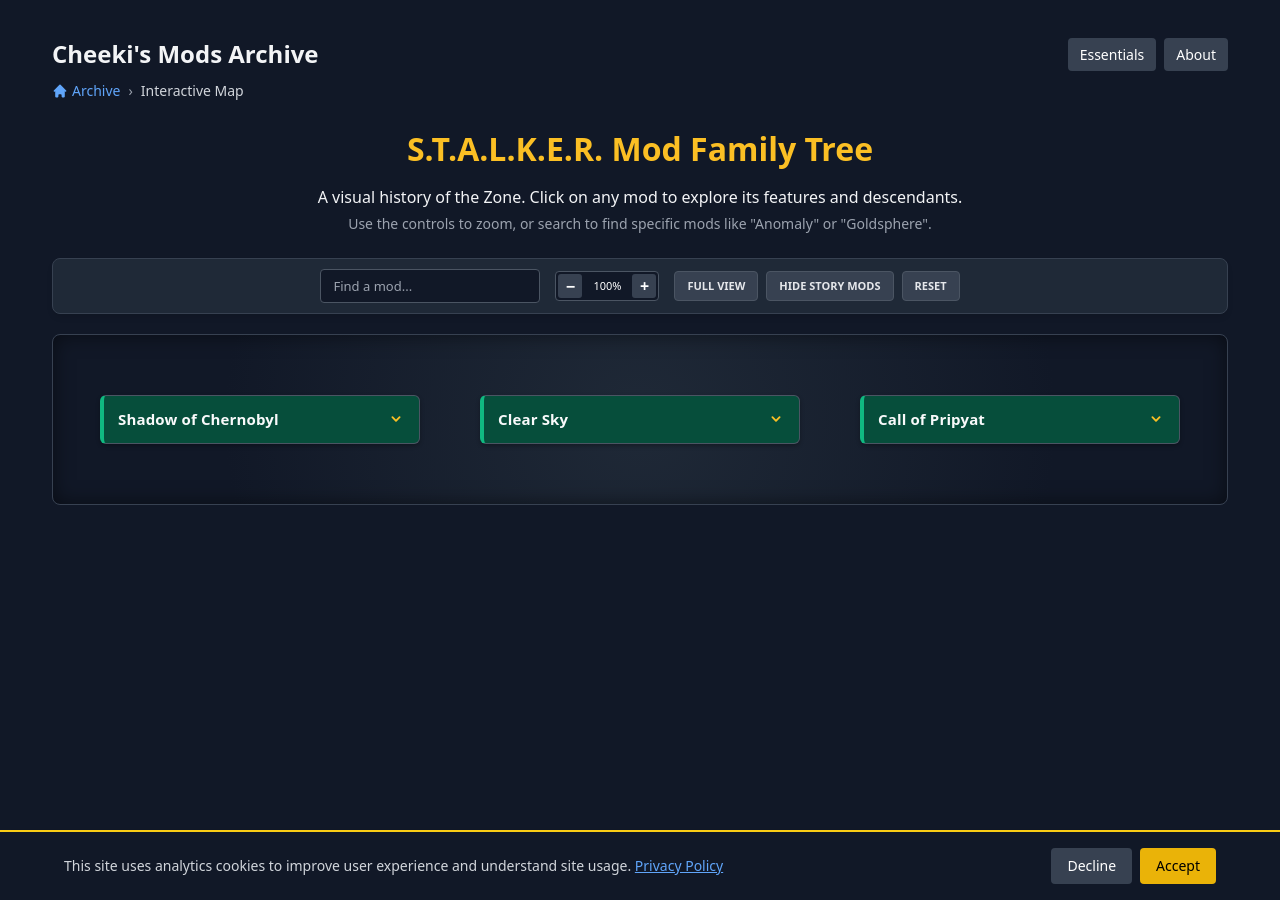
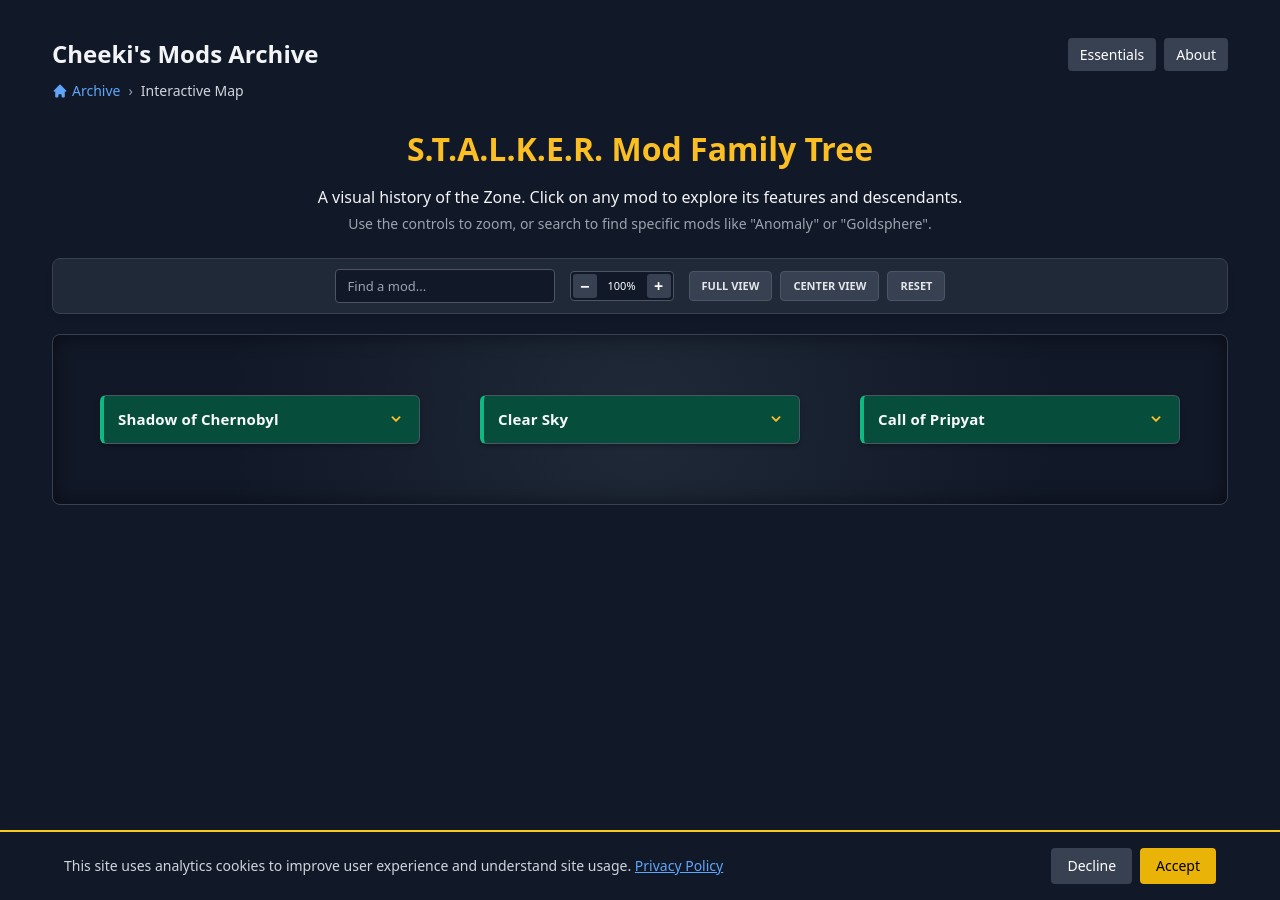
Before and after one commit to Cheekitos/CSMA-Test, a Jekyll site: the page built from stalker-map.html, in a window 1280 px wide. Built offline with Jekyll 4.4.1, drawn with Linux system fonts in a browser that asks for light colours; nearby versions of some CDN libraries.

Commit message:
Update stalker-map.html

```diff
--- a/stalker-map.html
+++ b/stalker-map.html
@@ -60,7 +60,7 @@
 
     <div class="view-controls">
       <button class="control-button" id="toggleAllBtn" onclick="toggleAll()">Full View</button>
-      <button class="control-button" id="hideStoryBtn" onclick="toggleStoryMods()">Hide Story Mods</button>
+      <button class="control-button" id="centerViewBtn" onclick="centerView()">Center View</button>
       <button class="control-button" id="defaultViewBtn" onclick="resetView()">Reset</button>
     </div>
   </div>
```
